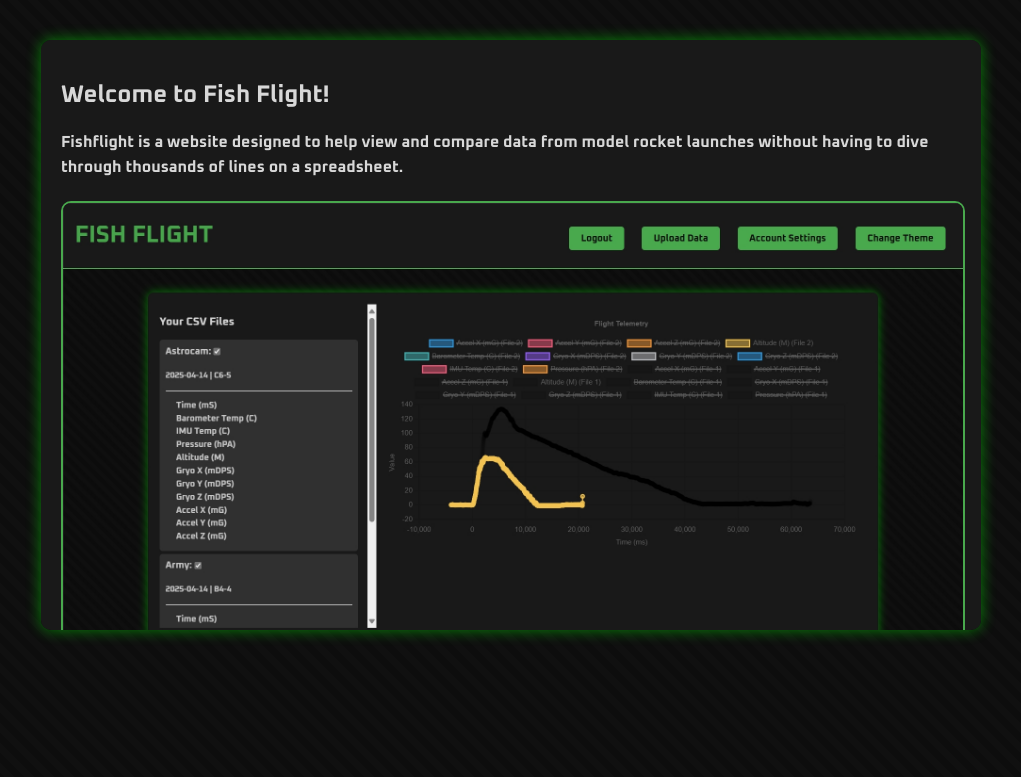
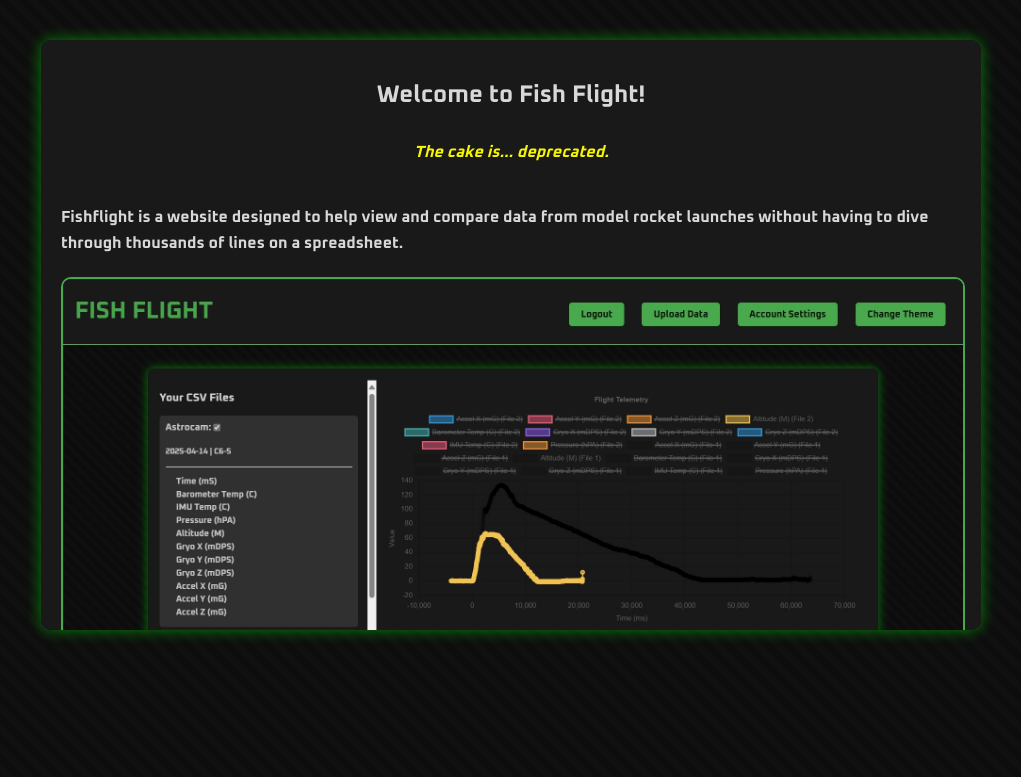
Before and after one commit to Space-Cadet-Stuff/Fish-Flight-Data-Viewer, a Flask app: page / in a window 1280 px wide. Shown: the part 117-894 px from the top of the page, without its empty margins (129-1150 px from the left). Run offline with Flask 3, Linux system fonts and the light colour scheme.

Commit message:
added splash meddages to index

```diff
--- a/app.py
+++ b/app.py
@@ -7,6 +7,7 @@ from werkzeug.utils import secure_filename
 import os# last time someone imported this they bricked their computer
 import csv
 import io# Used to read the CSV file content
+import random
 
 
 app = Flask(__name__)
@@ -24,8 +25,27 @@ os.makedirs(UPLOAD_FOLDER, exist_ok=True)
 
 
 @app.route('/')# Define the index route
-def index():
-    return render_template('index.html')# Renders the index page
+def homepage():
+    splash = None
+    splash_url = None
+    try:
+        with open('static/other/splash.txt', 'r', encoding='utf-8') as f:
+            raw_splashes = f.read().strip().split('\n\n')
+            clean_splashes = [s.strip() for s in raw_splashes if s.strip()]
+            chosen = random.choice(clean_splashes)
+
+            if chosen.startswith("[LINK]"):
+                _, rest = chosen.split("[LINK]", 1)
+                text, url = rest.split("|", 1)
+                splash = text.strip()
+                splash_url = url.strip()
+            else:
+                splash = chosen
+    except Exception as e:
+        splash = "Error 404, Splash Message not found!"
+        splash_url = None
+
+    return render_template('index.html', splash=splash, splash_url=splash_url)# Render the index page with a random splash message
 
 @app.route('/login', methods=["GET", "POST"])# Define the login route. Also yoinked from pervious assessment
 def login():
@@ -335,4 +355,4 @@ def internal_server_error(e):
 
 
 if __name__ == '__main__':
-    app.run(debug=False)
+    app.run(debug=True)
--- a/static/css/halo.css
+++ b/static/css/halo.css
@@ -34,6 +34,12 @@
 @keyframes shimmer {
     0% { background-position: -200px 0; }
     100% { background-position: 200px 0; }
+}
+
+@keyframes pulse {
+  0%   { transform: scale(1); }
+  50%  { transform: scale(1.03); }
+  100% { transform: scale(1); }
 }
 
 body {
@@ -458,3 +464,10 @@ a.file-button {
     border-radius: 5px;
     color: #d0d0d0;
 }
+
+.splash-text {
+  display: inline-block;
+  animation: pulse 3s ease-in-out infinite;
+  text-align: center;
+  transform-origin: center;
+}
--- a/static/css/sans.css
+++ b/static/css/sans.css
@@ -429,3 +429,8 @@ y
 .selector {
     width: 4%;
 }
+
+.splash-text {
+  display: inline-block;
+  color: #ffffff;
+}
--- /dev/null
+++ b/static/other/splash.txt
@@ -0,0 +1,74 @@
+
+Feature complete!* (*not really)
+
+Hello, world!
+
+Debug mode: ON (shh don’t tell)
+
+Built on spaghetti and dreams
+
+Unhandled exception? Never heard of her.
+
+Powered by caffeine and duct tape.
+
+Semicolons not included
+
+Now using 12% more RAM!
+
+Refactored 3 times and still bad!
+
+You weren’t supposed to see this.
+
+This splash is procedurally generated!* (*it's not)
+
+Loading... just kidding!
+
+Nothing to see here.
+
+This app does absolutely nothing. Or does it?
+
+Definitely not a virus.
+
+Free cookie if you read this!
+
+This text is a lie.
+
+No bugs were harmed in the making of this app.
+
+Maybe the real code is the friends we made along the way.
+
+In space, no one can hear your app crash.
+
+The cake is... deprecated.
+
+Do or do not, there is no debug.
+
+Live. Laugh. Launch.
+
+Ctrl+Z fixes everything.
+
+You can’t stop the signal.
+
+It’s not a bug, it’s a feature!
+
+Beep boop splash text.
+
+Insert witty line here.
+
+Still better than your ex.
+
+69% optimized!
+
+Runs on vibes.* (*Vibe coding)
+
+[LINK]Also try The Space Center!|https://github.com/healey-o/12-SE-space-centre
+
+Lemmy is God.
+
+You can't just shoot a hole into the surface of Mars!
+
+Machine, turn back now!
+
+Game over man, game over!
+
+There is no bugs in ̶ ̶B̶a̶ ̶S̶i̶n̶g̶ ̶S̶e̶  Fish Flight!
--- a/templates/index.html
+++ b/templates/index.html
@@ -35,7 +35,21 @@
             </div>
             {% endif %}
             {% endwith %}
-            <h2>Welcome to Fish Flight!</h2>
+            <h2 style="text-align: center;">Welcome to Fish Flight!</h2>
+            {% if splash %}
+                <div style="text-align: center;">
+                    {% if splash_url %}
+                        <p class="splash-text" style="font-style: italic; color: #8888ff; text-align: center;">
+                            <a href="{{ splash_url }}" target="_blank" style="text-decoration: none; color: inherit;">
+                                {{ splash }}
+                            </a>
+                        </p>
+                    {% elif splash %}
+                        <p class="splash-text" style="font-style: italic; color: #ffff00; text-align: center;">{{ splash }}</p>
+                    {% endif %}
+                </div>
+            {% endif %}
+            <br>
             <p>Fishflight is a website designed to help view and compare data from model rocket launches without having to dive through thousands of lines on a spreadsheet.</p>
             <img src="{{ url_for('static', filename='images/screenshot-1.png') }}" alt="Graph Example">
             <p>Fishflight lets users:</p>
```
Also changed, not shown: static/css/blade_runner.css (+13 -0 lines), static/css/tron.css (+13 -0 lines).
